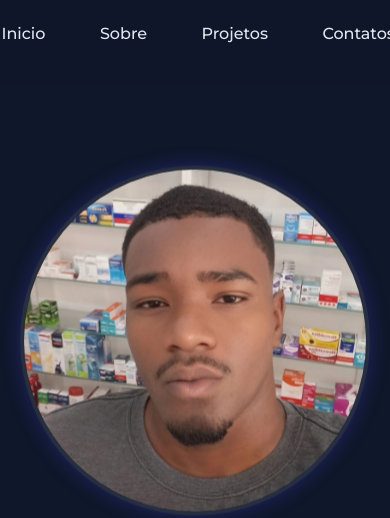
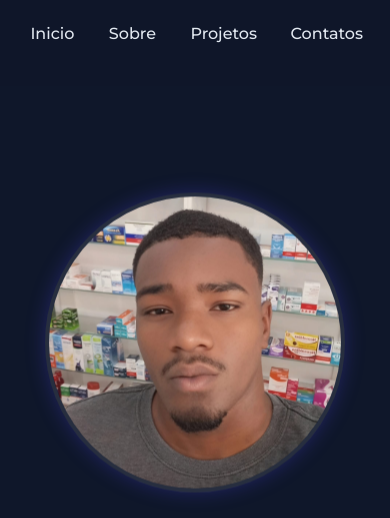
Before and after one commit to Kayin310/Portifolio, a plain HTML site: page index.html in a window 390 px wide. Shown: the top 518 px of the page. Drawn offline with Linux system fonts and the light colour scheme.

Commit message:
responsivo
alteração da responsividade

```diff
--- a/style.css
+++ b/style.css
@@ -237,3 +237,14 @@ h1 {
         transform: translateY(-5%);
     }
 }
+
+@media (max-width: 480px) {
+  .menu {
+    gap: 1.5rem;
+  }
+
+  .foto-perfil {
+    width: 300px;
+    height: 300px;
+  }
+}
```
